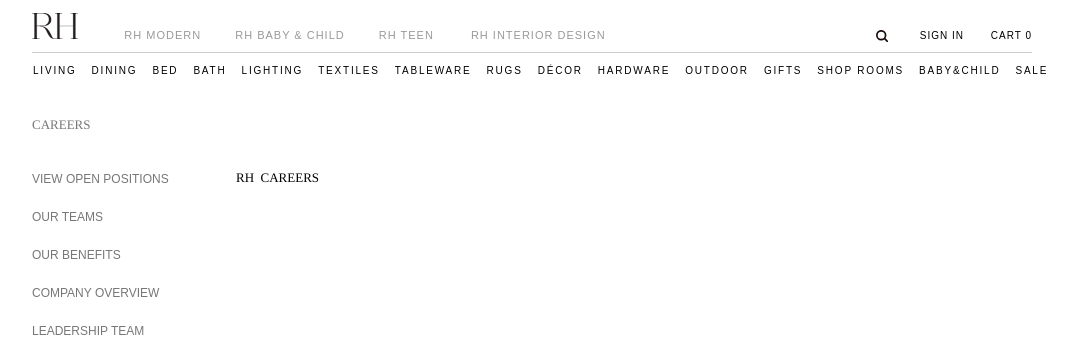
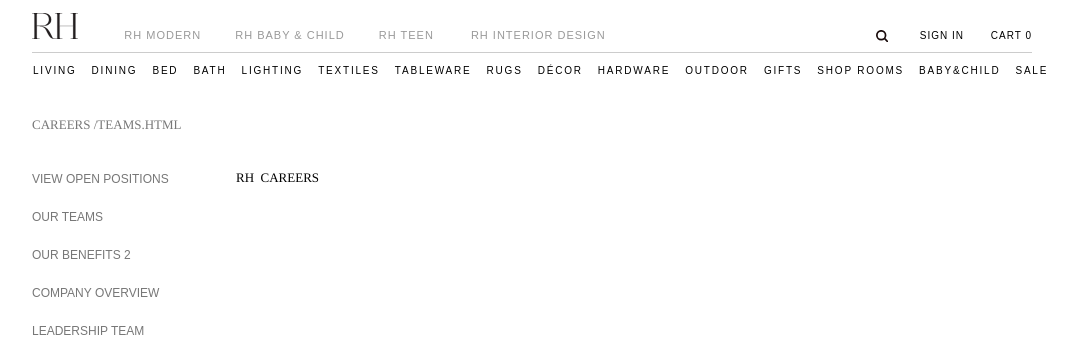
Before and after one commit to rh-stuff/Careers, a Jekyll site: the page built from Teams.html, in a window 1280 px wide and 900 px high. Shown: the top 348 px of the window, without its empty margins (108-1185 px from the left). Built offline with Jekyll 4.4.1, drawn with Linux system fonts in a browser that asks for light colours.

Commit message:
Update subnav.html

```diff
--- a/_includes/subnav.html
+++ b/_includes/subnav.html
@@ -1,5 +1,5 @@
 <div class="sidebar">
-    <h3 class="sidebar__header"><a href="http://www.restorationhardware.com/company-info/index.jsp" class="sidebar__header__link">CAREERS</a></h3>
+    <h3 class="sidebar__header"><a href="http://www.restorationhardware.com/company-info/index.jsp" class="sidebar__header__link">CAREERS {{page.url}}</a></h3>
     <ul class="sidebar__links">
         <li><a href="http://www.restorationhardware.com/company-info/about-us.jsp" class="">VIEW OPEN POSITIONS</a></li>
 
@@ -12,7 +12,7 @@
         {% if page.url == "/Careers/Benefits.html" %}
             <li><a href="/Careers/Benefits.html" class="activated">OUR BENEFITS</a></li>
         {% else %}
-            <li><a href="/Careers/Benefits.html">OUR BENEFITS</a></li>
+            <li><a href="/Careers/Benefits.html">OUR BENEFITS 2</a></li>
         {% endif %}
 
         <li><a href="http://www.restorationhardware.com/company-info/about-us.jsp" class="">Company Overview</a></li>
```
